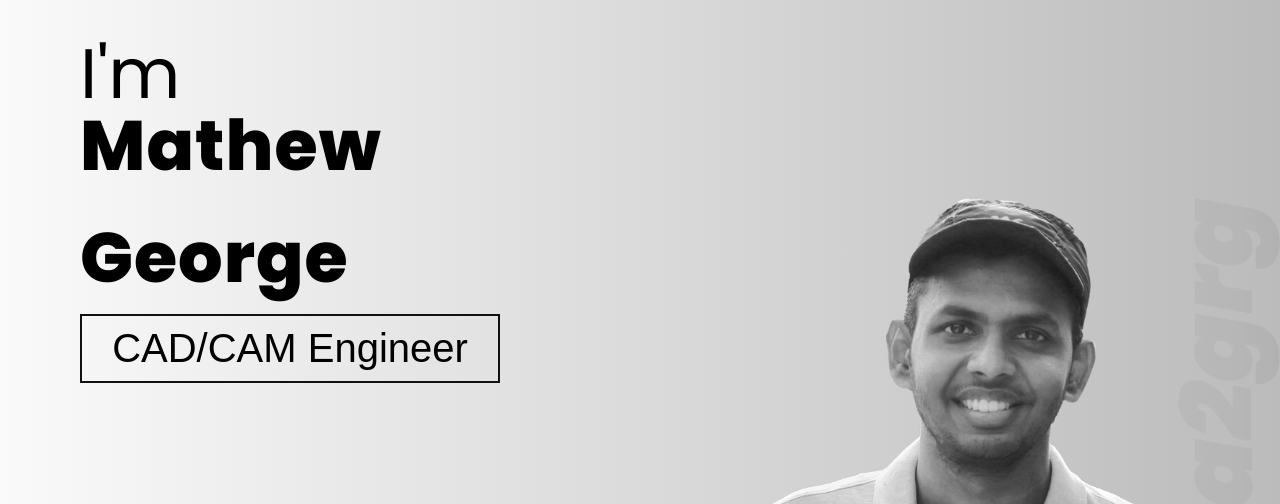
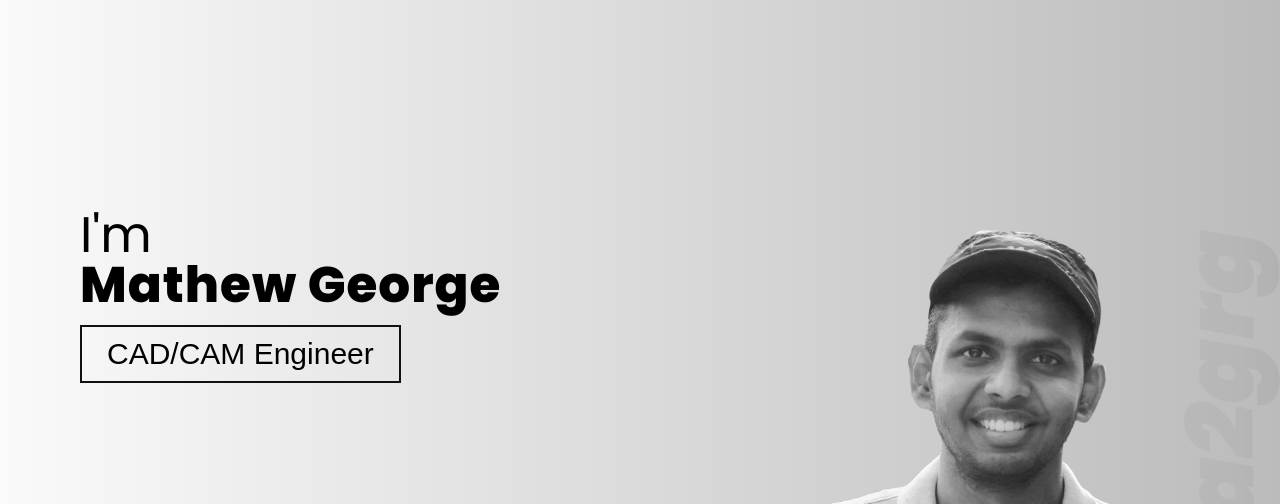
Before and after one commit to qnxdev/ma2grg.io, a website: page index.html in a window 1280 px wide. Shown: the top 504 px of the page. Drawn offline with Linux system fonts and the light colour scheme.

Commit message:
image size change

```diff
--- a/sass/main.scss
+++ b/sass/main.scss
@@ -48,12 +48,12 @@ body {
 
         &-secondary,
         &-primary {
-            font-size: 7rem;
+            font-size: 5rem;
         }
 
         &-secondary {
             font-weight: 400;
-            margin-bottom: -4rem;
+            margin-bottom: -3rem;
         }
         &-primary {
             font-weight: 800;
@@ -87,7 +87,7 @@ body {
     flex: 1 0 0;
     position: relative;
     img {
-        width: 90%;
+        width: 85%;
         height: auto;
         position: absolute;
         bottom: 0;
@@ -100,9 +100,9 @@ body {
     padding: 1rem 2.5rem;
     border: 2px solid #111111;
     font-weight: 100;
-    font-size: 4rem;
+    font-size: 3rem;
     align-self: start;
-    min-width: 42rem;
+    min-width: 32rem;
 
     &:active,
     &:hover,
```
Also changed, not shown: css/style.css.
